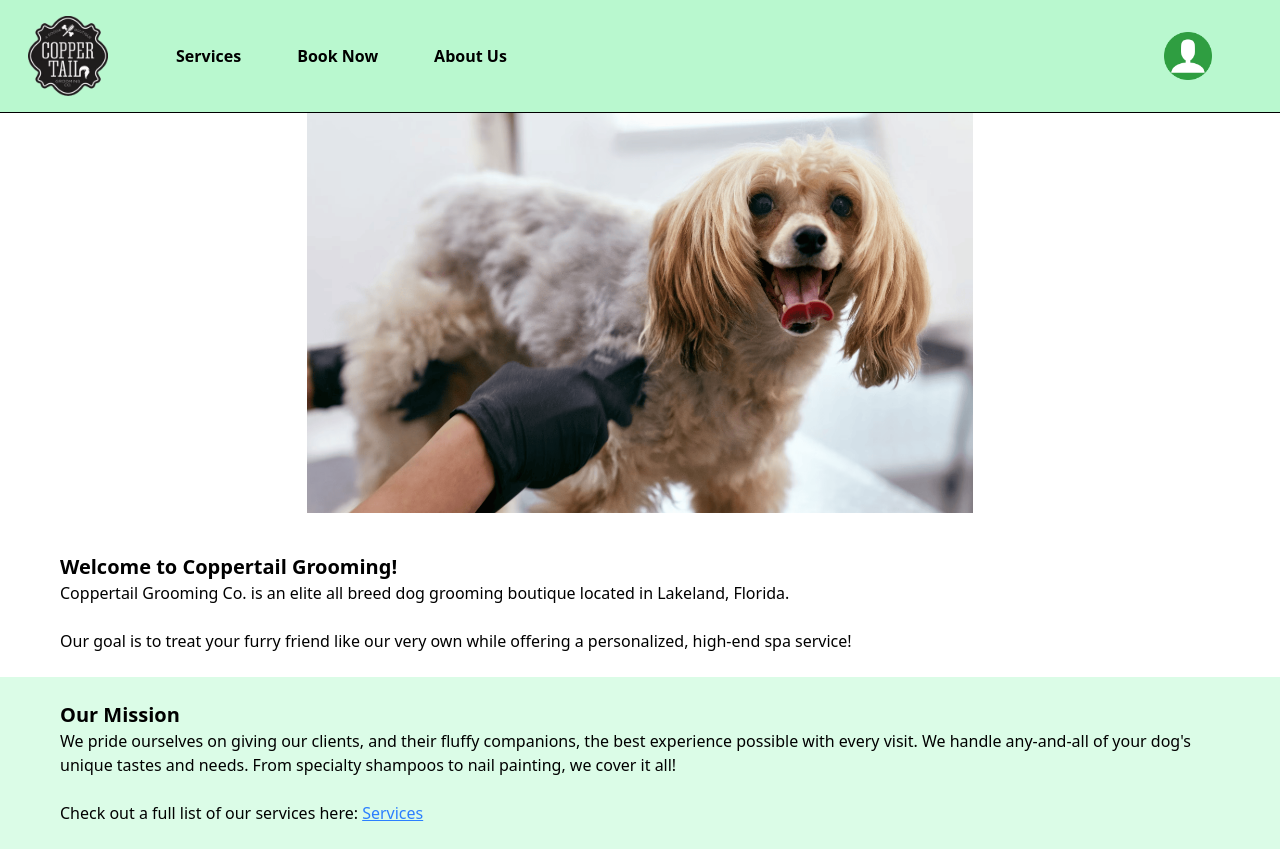
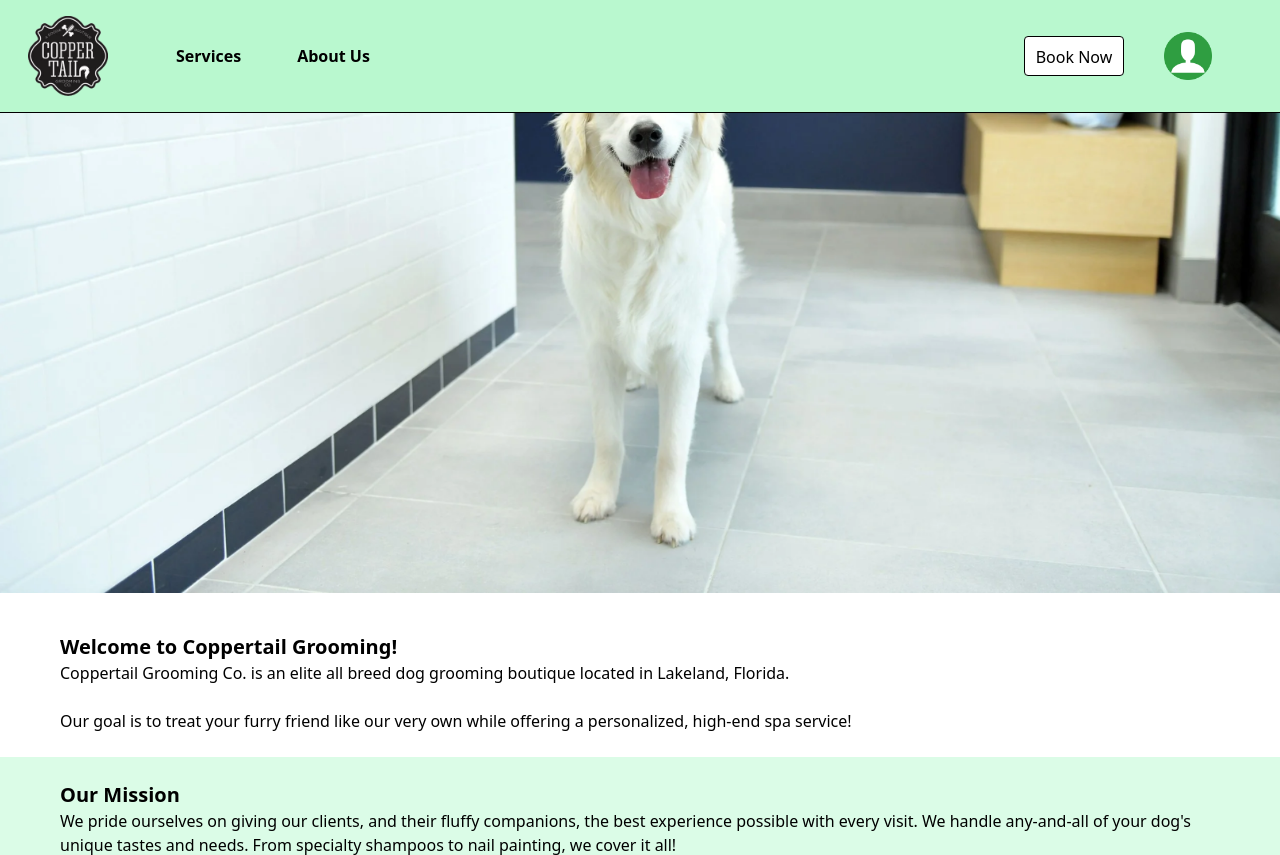
Before and after one commit to alexb544/team2-coppertail-website, a Django app: page / in a window 1280 px wide. Shown: the top 855 px of the page. Run offline with Django 5.2, Linux system fonts and the light colour scheme.

Commit message:
Added footer, edited pages

```diff
--- a/accounts/templates/accounts/base.html
+++ b/accounts/templates/accounts/base.html
@@ -17,10 +17,11 @@
 				</a>
 				<ul class="flex justify-around text-black font-bold sm:flex-wrap sm:pr-2 md:pr-6 lg:pr-10 xl:pr-14">
 					<li class="xs:px-2 sm:px-3 md:px-3 lg:px-5 xl:px-7"> <a class="hover:text-orange-600" id="services" href="{% url 'accounts:services' %}" style="font-size: 30;">Services</a> </li>
-					<li class="xs:px-2 sm:px-3 md:px-3 lg:px-5 xl:px-7"> <a class="hover:text-orange-600" id="appointment" href="{% url 'booking:booking_create' %}">Book Now</a> </li>
 					<li class="xs:px-2 sm:px-3 md:px-3 lg:px-5 xl:px-7"> <a class="hover:text-orange-600" id="about" href="{% url 'accounts:about' %}">About Us</a> </li>
 				</ul>
 			</div>
+			<div class="flex items-center">
+				<a class="xs:mx-2 sm:mx-3 md:mx-3 lg:mx-5 xl:mx-7 w-25 h-10 py-2 text-center rounded border bg-white hover:bg-black text-black hover:text-white" href="{% url 'booking:booking_create' %}">Book Now</a>
 				<div class="group">
 					<button class="flex items-center px-3 py-2 text-black hover:text-gray-600 hover:border-white">
 						<img class="h-7 md:h-10 lg:h-10 xl:h-12" src="{% static 'accounts/default_avatar.png' %}" alt="default profile" />
@@ -40,6 +41,7 @@
 						</div>
 					</div>
 					{% endif %}
+				</div>
 			</div>
 		</nav>
 		<hr class="color-green-800">
@@ -71,11 +73,12 @@
 				<img class="h-20 pr-10" src="{% static 'accounts/coppertail-grooming-logo.png' %}" alt="Coppertail Grooming Logo"/>
 			</a>
 			<ul class="flex flex-col md:flex-row lg:flex-row">
-				<li class="pr-7 lg:px-17 xl:px-25"><a class="hover:text-orange-600">Contact Us</a></li>
-				<li class="px-7 lg:px-17 xl:px-25"><a class="hover:text-orange-600">FAQs</a></li>
-				<li class="pl-7 lg:px-17 xl:px-25"><a class="hover:text-orange-600" href="{% url 'accounts:services' %}">Services</a></li>
+				<li class="md:pr-7 lg:px-17 xl:px-25"><a class="hover:text-orange-600 font-semibold">Contact Us</a></li>
+				<li class="md:px-7 lg:px-17 xl:px-25"><a class="hover:text-orange-600 font-semibold">FAQs</a></li>
+				<li class="md:pl-7 lg:px-17 xl:px-25"><a class="hover:text-orange-600 font-semibold" href="{% url 'accounts:services' %}">Services</a></li>
 			</ul>
-			<a>Logo for fb</a>
+			<a href="https://www.facebook.com/coppertailgroomingco/"><img class="h-8" style="filter:brightness(0%);" src="../../accounts/static/accounts/facebook_logo_transparent.png" alt="Facebook"/></a>
+			<a href="https://www.instagram.com/coppertailgroomingco/"><img class="h-8" style="filter:brightness(0%);" src="../../accounts/static/accounts/instagram_logo.png" alt="Instagram"/></a>
 		</div>
 		<hr class="mx-2">
 		<div class="bg-green-200">
--- a/accounts/templates/accounts/home.html
+++ b/accounts/templates/accounts/home.html
@@ -3,34 +3,39 @@
 {% block title %}{{ page_title }}{% endblock %}
 
 {% block content %}
-<div class="bg-no-repeat bg-fixed bg-contain bg-center" style="background-image: url( '/../../accounts/static/accounts/home_page_background_2.png' ); height: 400px"></div>
-<h2 class = "font-semibold text-xl mx-15 pt-10">Welcome to Coppertail Grooming!</h2>
-<p class = "mx-15 ">
+<div class="bg-no-repeat bg-fixed bg-cover bg-bottom bg-clip-padding pt-10 h-40 sm:h-60 md:h-100 lg:h-120" style="background-image: url( '/../../accounts/static/accounts/dog_in_store.png' );"></div>
+<h2 class="font-semibold text-xl mx-15 pt-10">Welcome to Coppertail Grooming!</h2>
+<p class="mx-15 ">
 	Coppertail Grooming Co. is an elite all breed dog grooming boutique located in Lakeland, Florida.
 	<br><br>
 	Our goal is to treat your furry friend like our very own while offering a personalized, high-end
 	spa service!
 	<br><br>
 </p>
-<div class = "bg-green-100">
+<div class="bg-green-100">
 	<br>
-	<h2 class = "font-semibold text-xl mx-15 ">Our Mission</h2>
-	<p class = "mx-15 ">
+	<h2 class="font-semibold text-xl mx-15 ">Our Mission</h2>
+	<p class="mx-15 ">
 		We pride ourselves on giving our clients, and their fluffy companions, the best
 		experience possible with every visit. We handle any-and-all of your dog's unique
 		tastes and needs. From specialty shampoos to nail painting, we cover it all!
 		<br><br>
-		Check out a full list of our services here: <a class = "underline text-blue-500 hover:text-orange-600" href="{% url 'accounts:services' %}">Services</a>
+		Check out a full list of our services here: <a class="underline text-blue-500 hover:text-orange-600" href="{% url 'accounts:services' %}">Services</a>
 		<br><br>
 	</p>
 </div>
-<h2 class = "font-semibold text-xl mx-15 pt-10">Location</h2>
-<div class="flex justify-around mx-15">
-	<p class = "">
-		We are a local business at <a class="underline text-blue-500 hover:text-orange-600" href="https://maps.app.goo.gl/PTFWTVKFvyN7vYuK6">119 Allamanda Dr, Lakeland, FL 33803</a>.
-	</p>
-	<br>
-	<iframe class="pl-5" src="https://www.google.com/maps/embed?pb=!1m14!1m8!1m3!1d1761.1604782837624!2d-81.9570696!3d28.0146645!3m2!1i1024!2i768!4f13.1!3m3!1m2!1s0x88dd3f3f3866dec9%3A0x223bfc4e711e9cee!2sCopper%20Tail%20Grooming%20Co.!5e0!3m2!1sen!2sus!4v1776350026534!5m2!1sen!2sus" width="400" height="300" style="border:0;" allowfullscreen="" loading="lazy" referrerpolicy="no-referrer-when-downgrade"></iframe>
+<h2 class="font-semibold text-xl mx-15 pt-10">Location</h2>
+<div class="flex justify-between mx-15">
+	<div>
+		<p class="">
+			Our boutique is at
+			<a class="underline text-blue-500 hover:text-orange-600" href="https://maps.app.goo.gl/PTFWTVKFvyN7vYuK6">119 Allamanda Dr, Lakeland, FL 33803</a>.
+			<br><br>We're open Monday and Tuesday from 8 am to 4:30 pm, and Wednesday through Friday from 7:30 am to 5 pm!
+		</p>
+		<br>
+		<iframe class="pl-5" src="https://www.google.com/maps/embed?pb=!1m14!1m8!1m3!1d1761.1604782837624!2d-81.9570696!3d28.0146645!3m2!1i1024!2i768!4f13.1!3m3!1m2!1s0x88dd3f3f3866dec9%3A0x223bfc4e711e9cee!2sCopper%20Tail%20Grooming%20Co.!5e0!3m2!1sen!2sus!4v1776350026534!5m2!1sen!2sus" width="400" height="300" style="border:0;" allowfullscreen="" loading="lazy" referrerpolicy="no-referrer-when-downgrade"></iframe>
+	</div>
+	<img />
 </div>
 <br><br>
 {% endblock %}
```
Also changed, not shown: accounts/templates/accounts/about.html (+10 -4 lines), accounts/static/accounts/DejaVuSans-Bold.ttf (added), accounts/static/accounts/DejaVuSans.ttf (added), accounts/static/accounts/dog_in_store.png (added), accounts/static/accounts/facebook-logo.png (added), accounts/static/accounts/facebook_logo_transparent.png (added), accounts/static/accounts/instagram_logo.png (added). Lines whose indentation alone changed are shown as unchanged.
